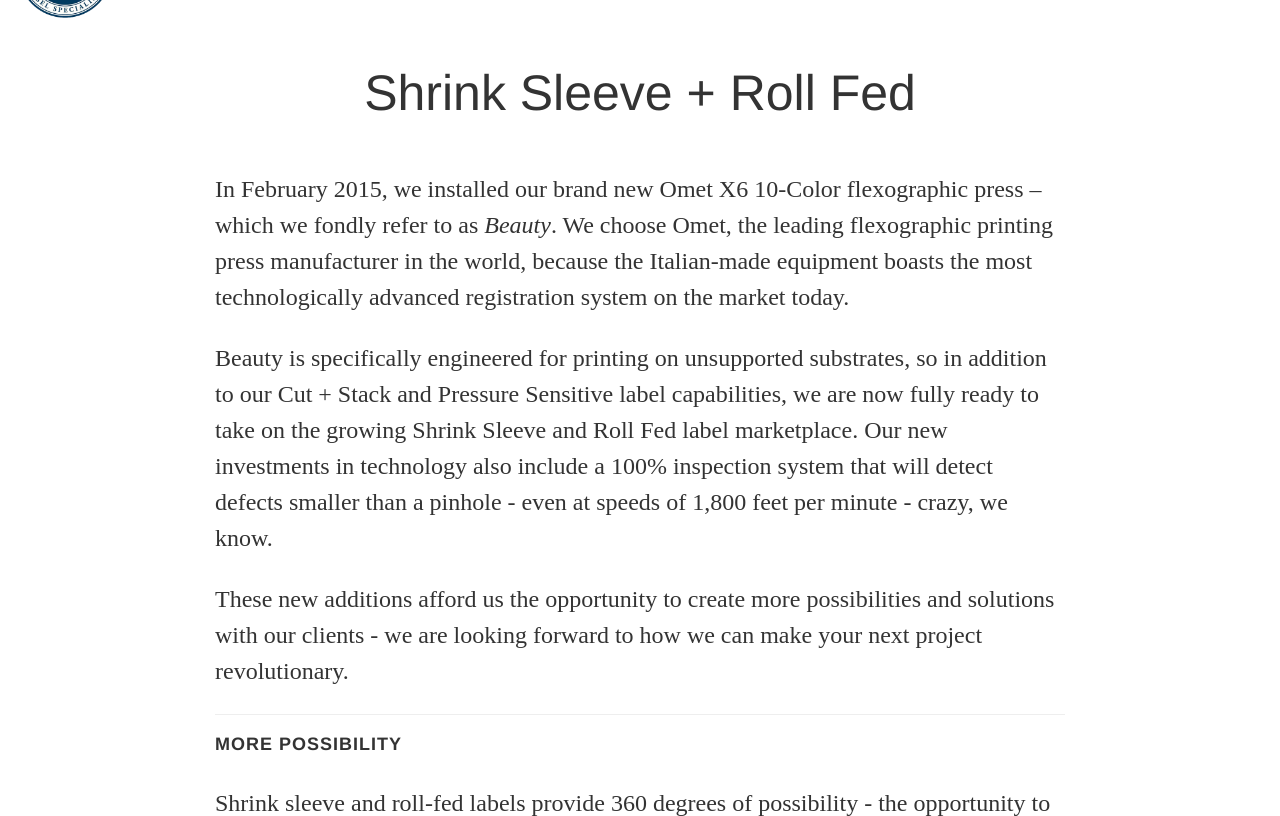
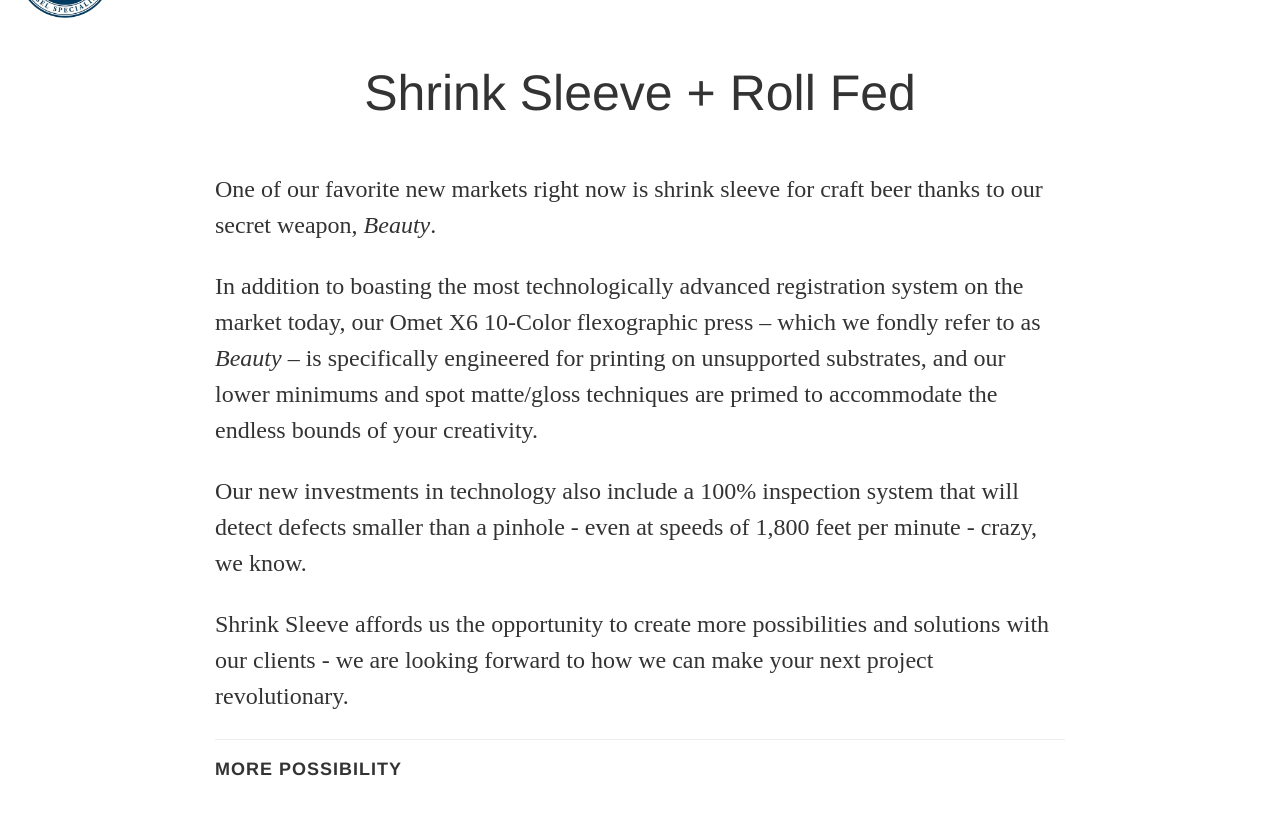
Before and after one commit to moizk/DWS-Jekyll, a Jekyll site: the page built from printing.html, in a window 1280 px wide and 900 px high, scrolled down 915 px, cut to the strip 84-900 px from the top of the window. Built offline with Jekyll 4.4.1, drawn with Linux system fonts in a browser that asks for light colours; nearby versions of some CDN libraries; Markdown is read by kramdown in place of the engine named in the settings.

Commit message:
update omet copy

```diff
--- a/printing.html
+++ b/printing.html
@@ -47,9 +47,10 @@
   <div class="text-center">
   </div>
   <br><br>
-  <p>In February 2015, we installed our brand new Omet X6 10-Color flexographic press – which we fondly refer to as <i>Beauty</i>.  We choose Omet, the leading flexographic printing press manufacturer in the world, because the Italian-made equipment boasts the most technologically advanced registration system on the market today.</p>
-  <p>Beauty is specifically engineered for printing on unsupported substrates, so in addition to our Cut + Stack and Pressure Sensitive label capabilities, we are now fully ready to take on the growing Shrink Sleeve and Roll Fed label marketplace. Our new investments in technology also include a 100% inspection system that will detect defects smaller than a pinhole - even at speeds of 1,800 feet per minute - crazy, we know.</p>
-  <p>These new additions afford us the opportunity to create more possibilities and solutions with our clients - we are looking forward to how we can make your next project revolutionary.</p>
+  <p>One of our favorite new markets right now is shrink sleeve for craft beer thanks to our secret weapon, <i>Beauty</i>.  </p>
+  <p>In addition to boasting the most technologically advanced registration system on the market today, our  Omet X6 10-Color flexographic press – which we fondly refer to as <i>Beauty</i> – is specifically engineered for printing on unsupported substrates, and our lower minimums and spot matte/gloss techniques are primed to accommodate the endless bounds of your creativity.</p>
+  <p>Our new investments in technology also include a 100% inspection system that will detect defects smaller than a pinhole - even at speeds of 1,800 feet per minute - crazy, we know.</p>
+  <p>Shrink Sleeve affords us the opportunity to create more possibilities and solutions with our clients - we are looking forward to how we can make your next project revolutionary.</p>
   <hr>
   <h4>MORE POSSIBILITY</h4><br>
   <p>Shrink sleeve and roll-fed labels provide 360 degrees of possibility - the opportunity to use contoured containers and create a more powerful shelf presence.  A label that can fit to any shape means endless design possibilities.</p>
```
